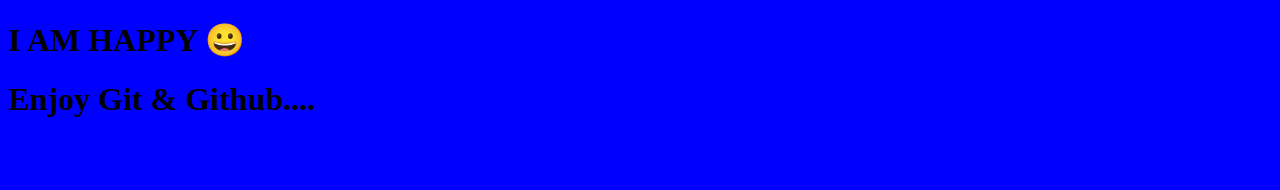
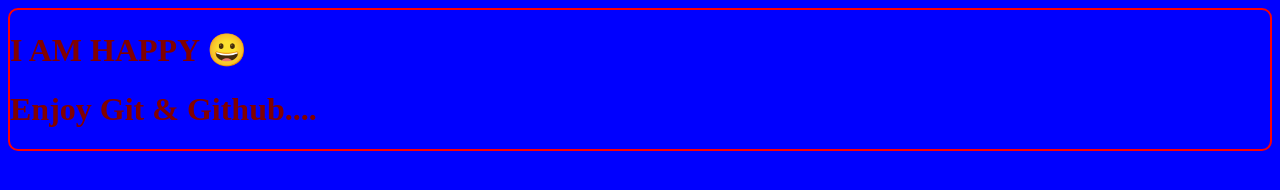
Before and after one commit to rsachiw0852/code-changing, a plain HTML site: page index.html in a window 1280 px wide. Drawn offline with Linux system fonts and the light colour scheme.

Commit message:
hurryupgit status

```diff
--- a/style.css
+++ b/style.css
@@ -1,3 +1,6 @@
 body{
 	background-color: blue;
+	color: maroon;
+	border: 2px red solid;
+	border-radius: 10px;
 }
```
